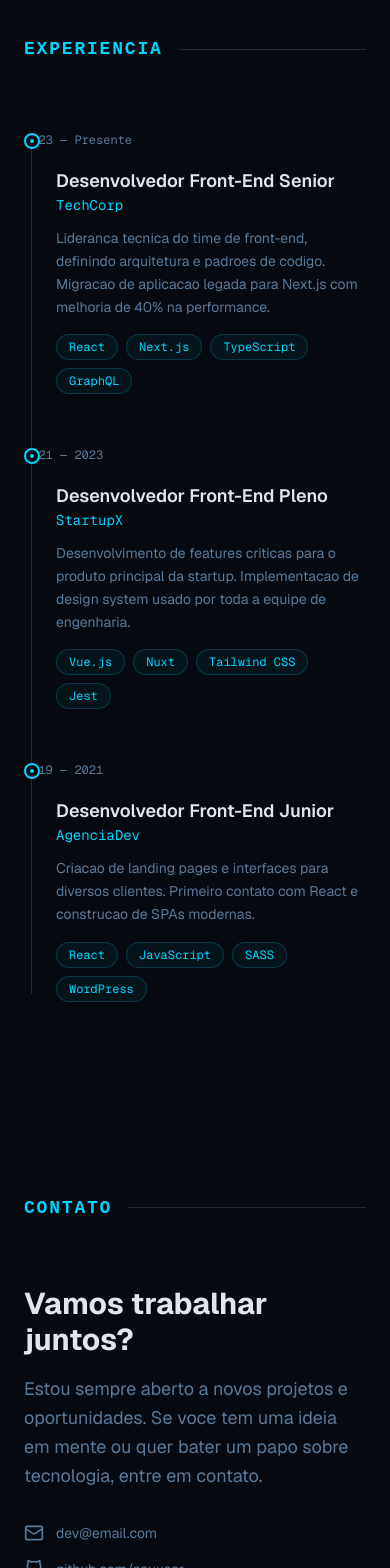
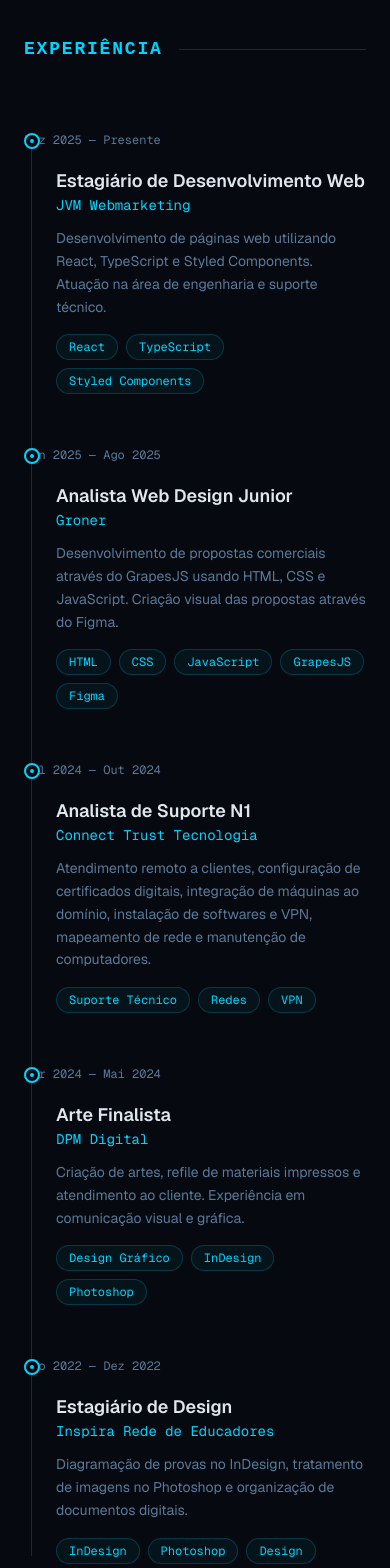
Before and after one commit to Rafa-Mont-ui/Portfolio_front_End, a Next.js app: page / in a window 390 px wide. Shown: the part 4160-5728 px from the top of the page. Built offline with nearby package versions, Linux system fonts and the light colour scheme; a web font is replaced by a local one.

Commit message:
Update experience entries in experience.tsx: modify roles, companies, and descriptions for various positions, add new experiences, and correct formatting for improved clarity.

```diff
--- a/components/experience.tsx
+++ b/components/experience.tsx
@@ -1,27 +1,43 @@
 const experiences = [
   {
-    period: "2023 — Presente",
-    role: "Desenvolvedor Front-End Senior",
-    company: "TechCorp",
+    period: "Dez 2025 — Presente",
+    role: "Estagiário de Desenvolvimento Web",
+    company: "JVM Webmarketing",
     description:
-      "Lideranca tecnica do time de front-end, definindo arquitetura e padroes de codigo. Migracao de aplicacao legada para Next.js com melhoria de 40% na performance.",
-    techs: ["React", "Next.js", "TypeScript", "GraphQL"],
+      "Desenvolvimento de páginas web utilizando React, TypeScript e Styled Components. Atuação na área de engenharia e suporte técnico.",
+    techs: ["React", "TypeScript", "Styled Components"],
   },
   {
-    period: "2021 — 2023",
-    role: "Desenvolvedor Front-End Pleno",
-    company: "StartupX",
+    period: "Jun 2025 — Ago 2025",
+    role: "Analista Web Design Junior",
+    company: "Groner",
     description:
-      "Desenvolvimento de features criticas para o produto principal da startup. Implementacao de design system usado por toda a equipe de engenharia.",
-    techs: ["Vue.js", "Nuxt", "Tailwind CSS", "Jest"],
+      "Desenvolvimento de propostas comerciais através do GrapesJS usando HTML, CSS e JavaScript. Criação visual das propostas através do Figma.",
+    techs: ["HTML", "CSS", "JavaScript", "GrapesJS", "Figma"],
   },
   {
-    period: "2019 — 2021",
-    role: "Desenvolvedor Front-End Junior",
-    company: "AgenciaDev",
+    period: "Jul 2024 — Out 2024",
+    role: "Analista de Suporte N1",
+    company: "Connect Trust Tecnologia",
     description:
-      "Criacao de landing pages e interfaces para diversos clientes. Primeiro contato com React e construcao de SPAs modernas.",
-    techs: ["React", "JavaScript", "SASS", "WordPress"],
+      "Atendimento remoto a clientes, configuração de certificados digitais, integração de máquinas ao domínio, instalação de softwares e VPN, mapeamento de rede e manutenção de computadores.",
+    techs: ["Suporte Técnico", "Redes", "VPN"],
+  },
+  {
+    period: "Abr 2024 — Mai 2024",
+    role: "Arte Finalista",
+    company: "DPM Digital",
+    description:
+      "Criação de artes, refile de materiais impressos e atendimento ao cliente. Experiência em comunicação visual e gráfica.",
+    techs: ["Design Gráfico", "InDesign", "Photoshop"],
+  },
+  {
+    period: "Ago 2022 — Dez 2022",
+    role: "Estagiário de Design",
+    company: "Inspira Rede de Educadores",
+    description:
+      "Diagramação de provas no InDesign, tratamento de imagens no Photoshop e organização de documentos digitais.",
+    techs: ["InDesign", "Photoshop", "Design"],
   },
 ]
 
@@ -31,7 +47,7 @@ export function Experience() {
       <div className="mx-auto max-w-6xl">
         <div className="mb-16 flex items-center gap-4">
           <h2 className="font-kode text-lg font-semibold uppercase tracking-widest text-primary md:text-xl">
-            Experiencia
+            Experiência
           </h2>
           <div className="h-px flex-1 bg-border" />
         </div>
@@ -41,7 +57,7 @@ export function Experience() {
           <div className="absolute left-[7px] top-2 bottom-2 w-px bg-border md:left-[calc(200px+7px)]" />
 
           {experiences.map((exp) => (
-            <div key={exp.period} className="group relative flex flex-col gap-4 md:flex-row">
+            <div key={`${exp.company}-${exp.period}`} className="group relative flex flex-col gap-4 md:flex-row">
               {/* Period */}
               <div className="flex-shrink-0 md:w-[200px]">
                 <span className="font-mono text-xs text-muted-foreground">
```
